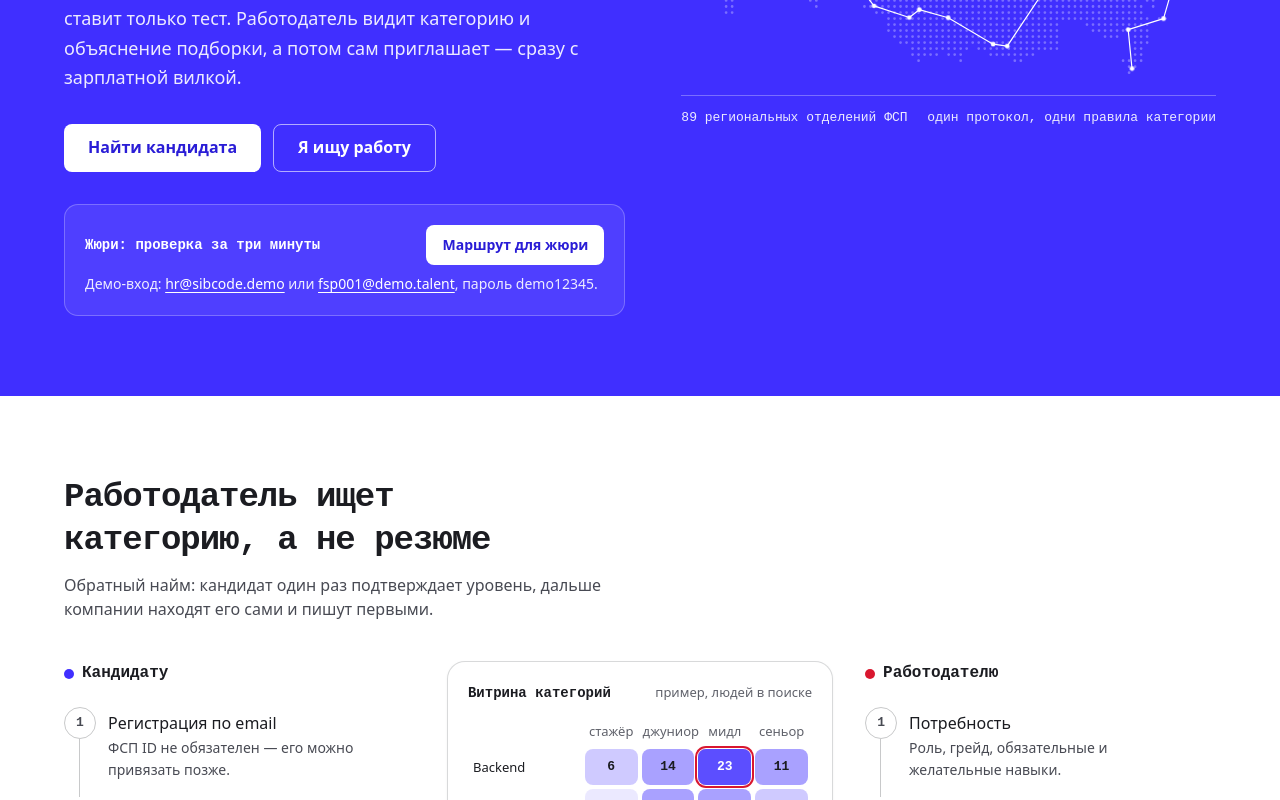
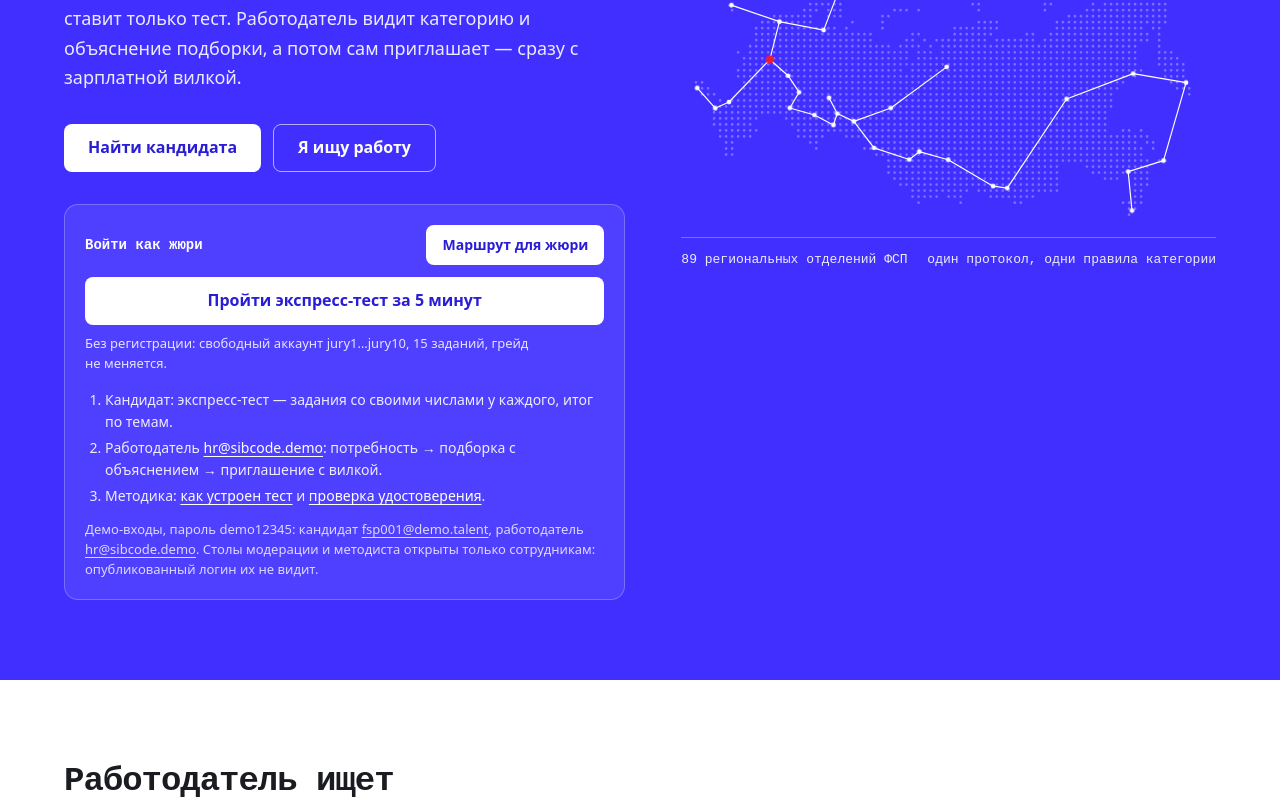
Before and after one commit to KonkovDV/fsp-talent, a React (Vite) app in the folder frontend/: page / in a window 1280 px wide. Shown: the part 520-1320 px from the top of the page. Built offline with nearby package versions, Linux system fonts and the light colour scheme.

Commit message:
landing: «Войти как жюри» — экспресс-тест за 5 минут одной кнопкой, демо-входы и маршрут в три шага; ссылка первой строкой README (J1)

```diff
--- /dev/null
+++ b/frontend/src/components/JuryQuickStart.tsx
@@ -0,0 +1,67 @@
+import { useState } from 'react'
+import { Link, useNavigate } from 'react-router-dom'
+import { apiErrorCode, loginParticipant, publicJuryFree, startAssessment } from '../api/client'
+import { useAuthStore } from '../store/authStore'
+
+const JURY = /^jury([1-9]|10)@demo\.talent$/
+// The published jury password: the same one the login page fills in for «Взять свободный аккаунт жюри».
+const JURY_PASSWORD = 'demo12345'
+
+/** Landing block for the jury: a five-minute express test in one click, demo logins and a three-step route. */
+export default function JuryQuickStart() {
+  const navigate = useNavigate()
+  const setAuth = useAuthStore(s => s.setAuth)
+  const [busy, setBusy] = useState(false)
+  const [error, setError] = useState('')
+
+  const express = async () => {
+    setBusy(true)
+    setError('')
+    try {
+      const email = (await publicJuryFree()).data.email
+      if (!JURY.test(email)) throw new Error('no free jury account')
+      const res = await loginParticipant(email, JURY_PASSWORD)
+      setAuth(res.data.access_token, 'participant')
+      try {
+        // The jury survey is empty on purpose, so the specialization is named here: backend, Python, junior.
+        await startAssessment({ target_grade: 'junior', specialization: 'backend', code_language: 'python', mode: 'express' })
+      } catch (e: unknown) {
+        // An unfinished session of this account opens as is; the test page picks it up.
+        if (apiErrorCode(e) !== 'conflict') throw e
+      }
+      navigate('/candidate/assessment')
+    } catch {
+      setError('Свободного аккаунта жюри сейчас нет или стенд не ответил.')
+      setBusy(false)
+    }
+  }
+
+  return (
+    <div className="mt-8 max-w-xl rounded-xl border border-white/25 bg-white/[0.08] p-4 sm:p-5" data-testid="jury-quick-start">
+      <div className="flex flex-wrap items-center justify-between gap-3">
+        <p className="font-display text-sm font-bold">Войти как жюри</p>
+        <Link to="/jury" className="btn-on-hero btn-sm">Маршрут для жюри</Link>
+      </div>
+      <button type="button" onClick={express} disabled={busy}
+        className="btn mt-3 min-h-12 w-full bg-white px-6 text-base text-[#2A1DD6] hover:bg-white/90 disabled:opacity-70">
+        {busy ? 'Открываем тест…' : 'Пройти экспресс-тест за 5 минут'}
+      </button>
+      <p className="mt-2 text-xs text-white/85">Без регистрации: свободный аккаунт jury1…jury10, 15 заданий, грейд не меняется.</p>
+      {error && (
+        <p className="mt-2 text-sm text-white" role="alert">
+          {error} <Link to="/jury" className="font-medium underline">Открыть страницу жюри</Link>
+        </p>
+      )}
+      <ol className="mt-4 list-decimal space-y-1 pl-5 text-sm text-white/90">
+        <li>Кандидат: экспресс-тест — задания со своими числами у каждого, итог по темам.</li>
+        <li>Работодатель <Link to="/login?role=employer" className="font-medium text-white underline">hr@sibcode.demo</Link>: потребность → подборка с объяснением → приглашение с вилкой.</li>
+        <li>Методика: <Link to="/method" className="font-medium text-white underline">как устроен тест</Link> и <Link to="/badge" className="font-medium text-white underline">проверка удостоверения</Link>.</li>
+      </ol>
+      <p className="mt-3 text-xs text-white/80">
+        Демо-входы, пароль demo12345: кандидат <Link to="/login" className="underline">fsp001@demo.talent</Link>, работодатель{' '}
+        <Link to="/login?role=employer" className="underline">hr@sibcode.demo</Link>. Столы модерации и методиста открыты только
+        сотрудникам: опубликованный логин их не видит.
+      </p>
+    </div>
+  )
+}
--- a/frontend/src/pages/LandingPage.tsx
+++ b/frontend/src/pages/LandingPage.tsx
@@ -2,6 +2,7 @@ import { Link } from 'react-router-dom'
 import { BadgeCheck, FileSignature, ShieldCheck } from 'lucide-react'
 import { SiteFooter } from '../components/chrome'
 import { PublicHeader } from '../components/PublicShell'
+import JuryQuickStart from '../components/JuryQuickStart'
 import RussiaNetwork from '../components/RussiaNetwork'
 import { CategoryPlate } from '../components/ui'
 import { GRADES, ROLE_RU, gradeRu } from '../labels'
@@ -164,16 +165,7 @@ export default function LandingPage() {
                 <Link to="/register?role=employer" className="btn min-h-12 bg-white px-6 text-base text-[#2A1DD6] hover:bg-white/90">Найти кандидата</Link>
                 <Link to="/register" className="btn min-h-12 border border-white/60 px-6 text-base text-white hover:bg-white/10">Я ищу работу</Link>
               </div>
-              <div className="mt-8 max-w-xl rounded-xl border border-white/25 bg-white/[0.08] p-4 sm:p-5">
-                <div className="flex flex-wrap items-center justify-between gap-3">
-                  <p className="font-display text-sm font-bold">Жюри: проверка за три минуты</p>
-                  <Link to="/jury" className="btn-on-hero btn-sm">Маршрут для жюри</Link>
-                </div>
-                <p className="mt-2 text-sm text-white/90">
-                  Демо-вход: <Link to="/login?role=employer" className="font-medium text-white underline">hr@sibcode.demo</Link> или{' '}
-                  <Link to="/login" className="font-medium text-white underline">fsp001@demo.talent</Link>, пароль demo12345.
-                </p>
-              </div>
+              <JuryQuickStart />
             </div>
             <figure>
               <RussiaNetwork onBrand className="h-auto w-full" />
```
Also changed, not shown: 2 other files (tests, documents, lock files or other folders).
